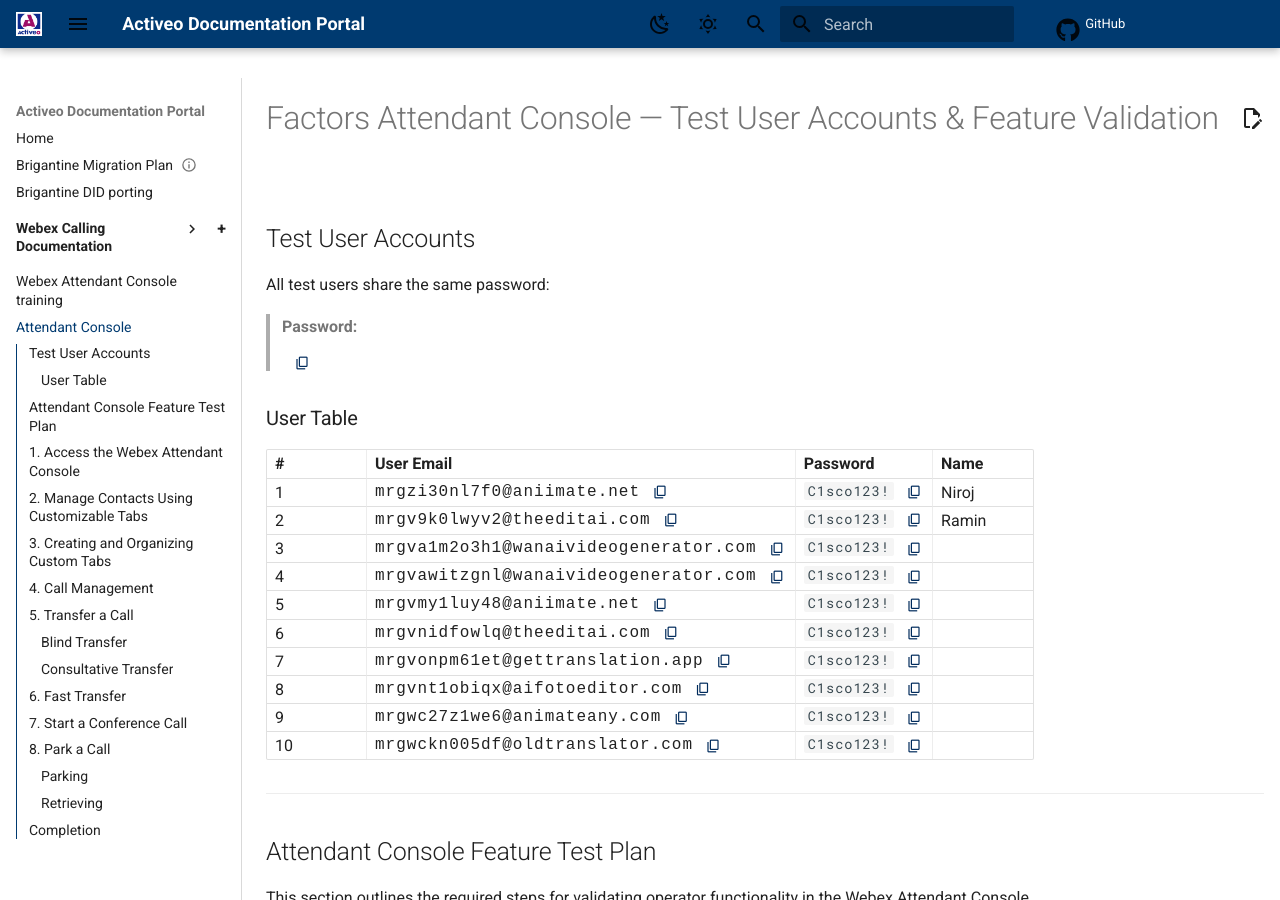
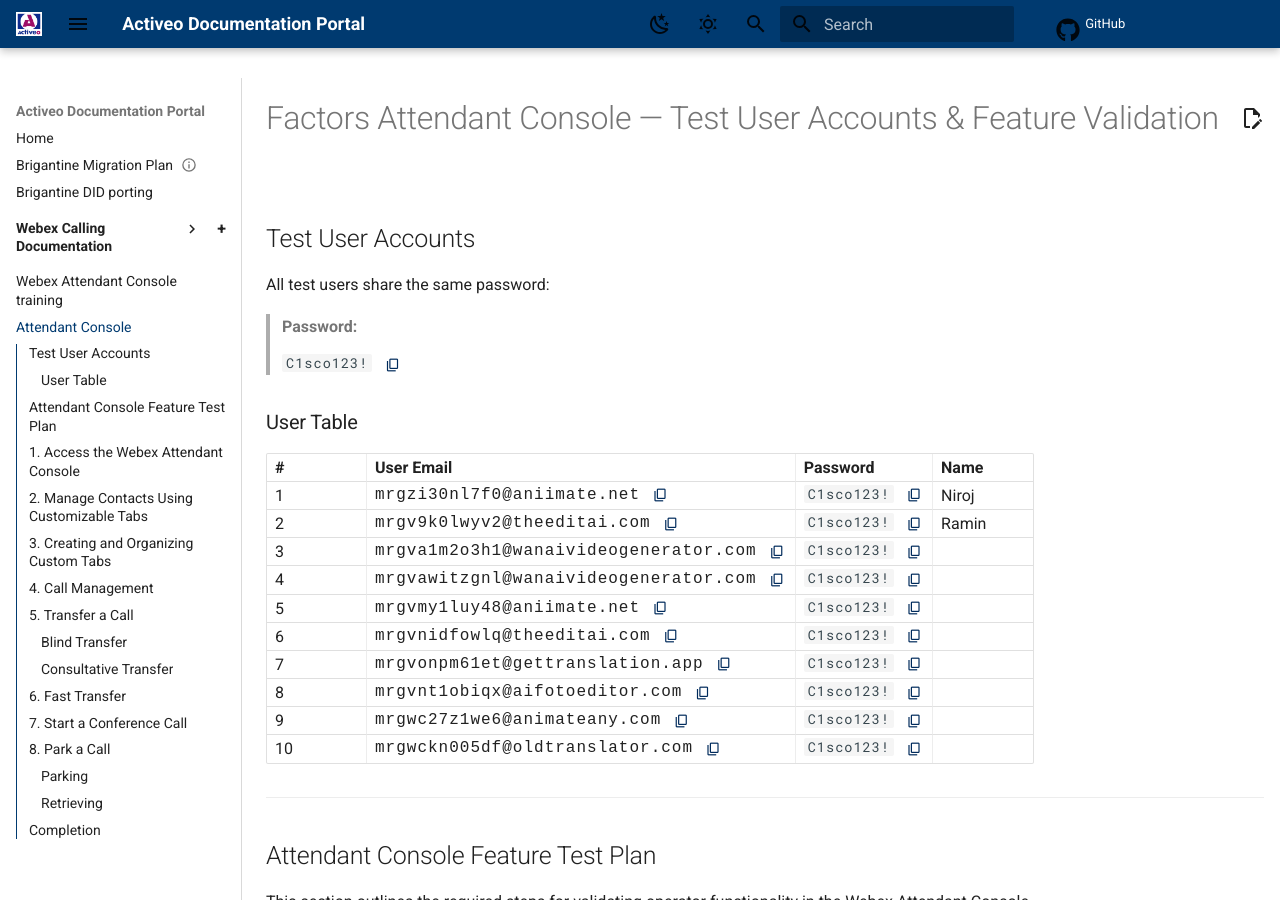
Before and after one commit to kvaksin/mkdocsdemo, an MkDocs documentation site: the page built from docs/AttendantConsole.md, in a window 1280 px wide and 900 px high. Built offline with MkDocs 1.6.1 and Material for MkDocs 9.7.7, drawn with Linux system fonts in a browser that asks for light colours; comment, search, counter and statistics services are not loaded.

Commit message:
Update AttendantConsole.md

```diff
--- a/docs/AttendantConsole.md
+++ b/docs/AttendantConsole.md
@@ -4,7 +4,7 @@
 
 All test users share the same password:
 
-> **Password:** <div class="cell-flex"><span class="credentials-text"></span><button class="icon-btn copy-btn" data-copy="C1sco123!"><span class="md-icon material-icons">content_copy</span></button></div>
+> **Password:** <div class="cell-flex"><span class="credentials-text">`C1sco123!`</span><button class="icon-btn copy-btn" data-copy="C1sco123!"><span class="md-icon material-icons">content_copy</span></button></div>
 
 ### User Table
 
```
